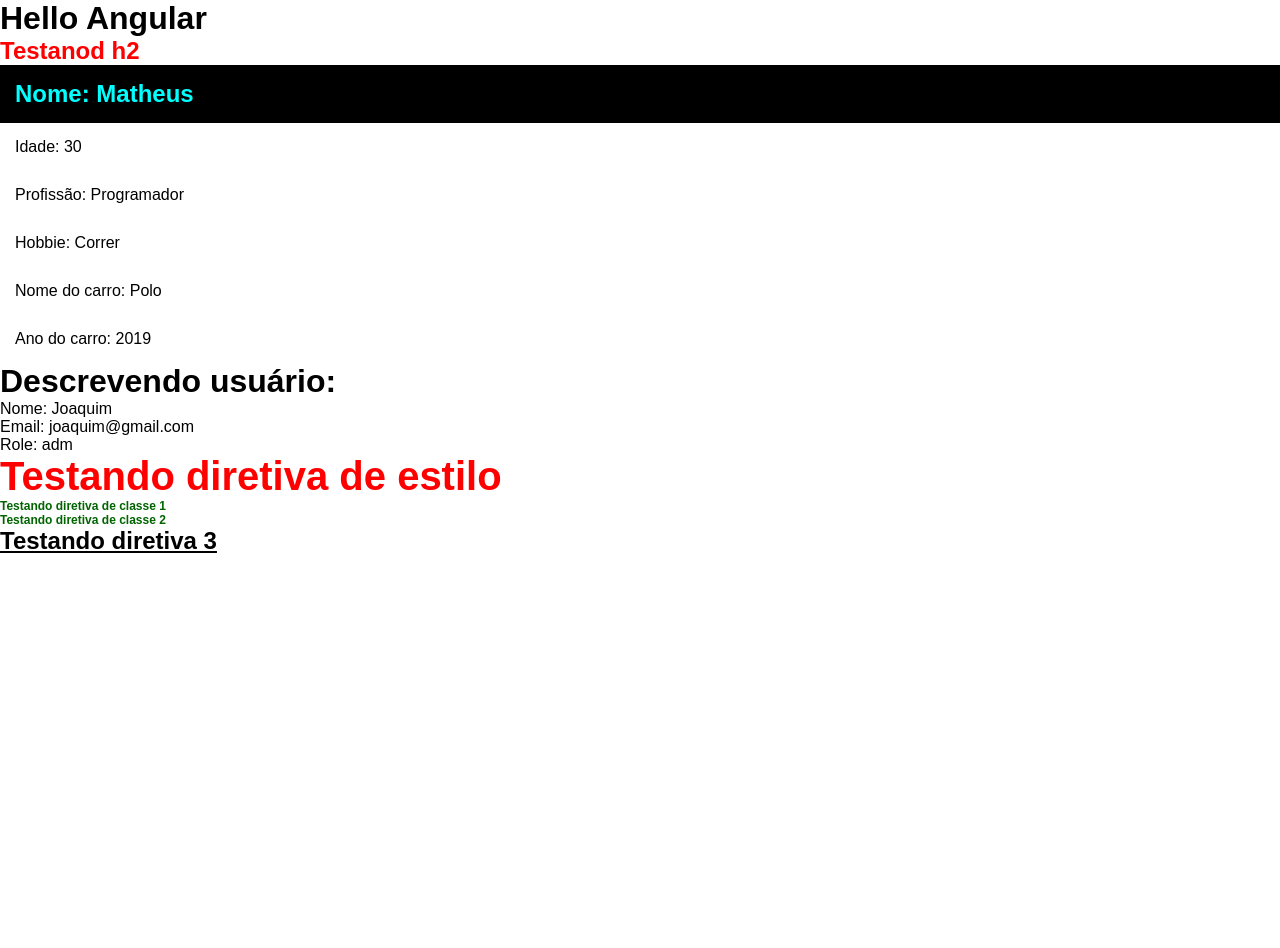
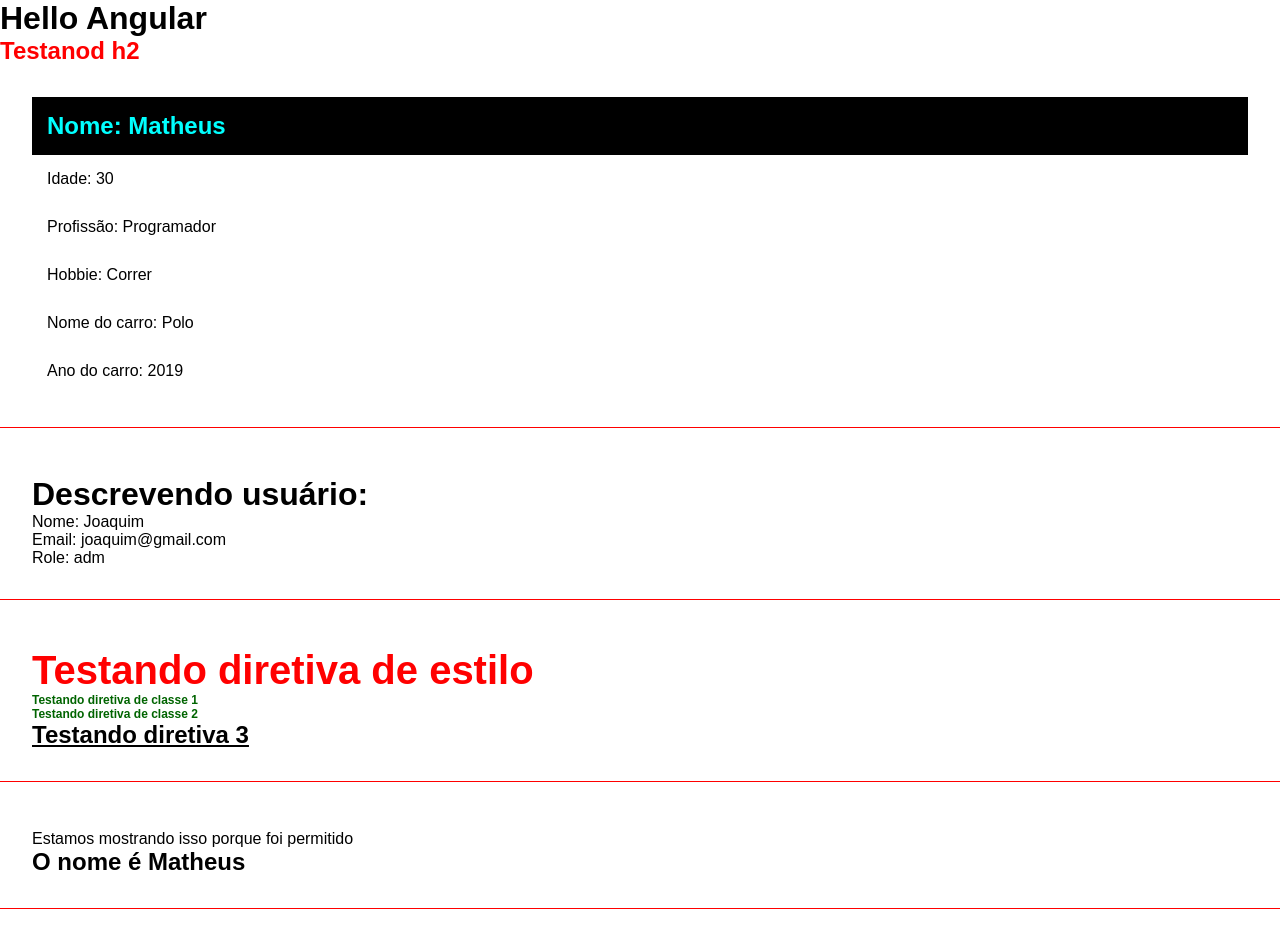
Before and after one commit to GeracNeto/curso-angular, an Angular app: page / in a window 1280 px wide. Shown: the top 948 px of the page. Before the commit the page ends 800 px from the top, so only its background shows below. Built offline with nearby package versions, Linux system fonts and the light colour scheme.

Commit message:
Curso Angular 13: Renderização condicional - #09

```diff
--- a/src/app/app.component.html
+++ b/src/app/app.component.html
@@ -3,3 +3,4 @@
 <app-first-component></app-first-component>
 <app-parent-data [name]="userName" [userData]="userData"></app-parent-data>
 <app-directives></app-directives>
+<app-if-render></app-if-render>
--- a/src/app/app.module.ts
+++ b/src/app/app.module.ts
@@ -6,13 +6,15 @@
 import { FirstComponentComponent } from './components/first-component/first-component.component';
 import { ParentDataComponent } from './components/parent-data/parent-data.component';
 import { DirectivesComponent } from './components/directives/directives.component';
+import { IfRenderComponent } from './components/if-render/if-render.component';
 
 @NgModule({
   declarations: [
     AppComponent,
     FirstComponentComponent,
     ParentDataComponent,
-    DirectivesComponent
+    DirectivesComponent,
+    IfRenderComponent
   ],
   imports: [
     BrowserModule,
--- a/src/app/components/directives/directives.component.html
+++ b/src/app/components/directives/directives.component.html
@@ -1,4 +1,6 @@
-<h2 [ngStyle]="{'font-size': size +'px', 'font-famiily': font, 'color': color}">Testando diretiva de estilo</h2>
-<h2 [ngClass]="classes">Testando diretiva de classe 1</h2>
-<h2 [ngClass]="classes">Testando diretiva de classe 2</h2>
-<h2 [ngClass]="underline">Testando diretiva 3</h2>
+<div class="class">
+    <h2 [ngStyle]="{'font-size': size +'px', 'font-famiily': font, 'color': color}">Testando diretiva de estilo</h2>
+    <h2 [ngClass]="classes">Testando diretiva de classe 1</h2>
+    <h2 [ngClass]="classes">Testando diretiva de classe 2</h2>
+    <h2 [ngClass]="underline">Testando diretiva 3</h2>
+</div>
--- a/src/app/components/first-component/first-component.component.html
+++ b/src/app/components/first-component/first-component.component.html
@@ -1,6 +1,8 @@
+<div class="class">
     <h2 class="title">Nome: {{name}}</h2>
     <p>Idade: {{age}}</p>
     <p>Profissão: {{job}}</p>
     <p>Hobbie: {{hobbies[0]}}</p>
     <p>Nome do carro: {{car.name}}</p>
     <p>Ano do carro: {{car.year}}</p>
+</div>
--- /dev/null
+++ b/src/app/components/if-render/if-render.component.html
@@ -0,0 +1,9 @@
+<div class="class">
+    <div *ngIf="canShow">Estamos mostrando isso porque foi permitido</div>
+    <h2 *ngIf="name === 'Matheus'; else nameNotFound">O nome é Matheus</h2>
+    <ng-template #nameNotFound>
+        <div>
+            <h2>O nome não foi encontrado</h2>
+        </div>
+    </ng-template>
+</div>
--- /dev/null
+++ b/src/app/components/if-render/if-render.component.ts
@@ -0,0 +1,11 @@
+import { Component } from '@angular/core';
+
+@Component({
+  selector: 'app-if-render',
+  templateUrl: './if-render.component.html',
+  styleUrls: ['./if-render.component.css'],
+})
+export class IfRenderComponent {
+  canShow: boolean = true;
+  name = 'Matheus';
+}
--- a/src/app/components/parent-data/parent-data.component.html
+++ b/src/app/components/parent-data/parent-data.component.html
@@ -1,4 +1,6 @@
-<h1>Descrevendo usuário: </h1>
-<p>Nome: {{name}}</p>
-<p>Email: {{userData.email}}</p>
-<p>Role: {{userData.role}}</p>
+<div class="class">
+    <h1>Descrevendo usuário: </h1>
+    <p>Nome: {{name}}</p>
+    <p>Email: {{userData.email}}</p>
+    <p>Role: {{userData.role}}</p>
+</div>
--- a/src/styles.css
+++ b/src/styles.css
@@ -1,5 +1,15 @@
-*{
+* {
     margin: 0;
     padding: 0;
     font-family: Arial, Helvetica, sans-serif;
 }
+
+body {
+    padding-bottom: 500px;
+}
+
+.class {
+    border-bottom: 1px solid red;
+    padding: 2rem;
+    margin-bottom: 1em;
+}
```
Also changed, not shown: src/app/components/if-render/if-render.component.css (added), 1 other file (tests, documents, lock files or other folders). Lines whose indentation alone changed are shown as unchanged.
